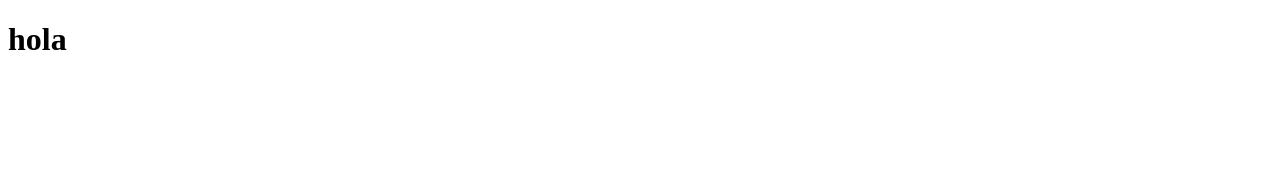
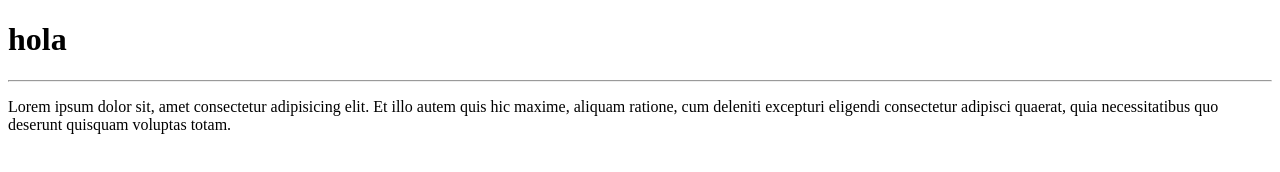
Before and after one commit to AaronVelasco93/Aarontirar, a plain HTML site: page index.html in a window 1280 px wide. Drawn offline with Linux system fonts and the light colour scheme.

Commit message:
un cambio

```diff
--- a/index.html
+++ b/index.html
@@ -8,5 +8,7 @@
 <body>
 
     <h1>hola</h1>
+    <hr>
+    <p>Lorem ipsum dolor sit, amet consectetur adipisicing elit. Et illo autem quis hic maxime, aliquam ratione, cum deleniti excepturi eligendi consectetur adipisci quaerat, quia necessitatibus quo deserunt quisquam voluptas totam.</p>
 </body>
 </html>
```
